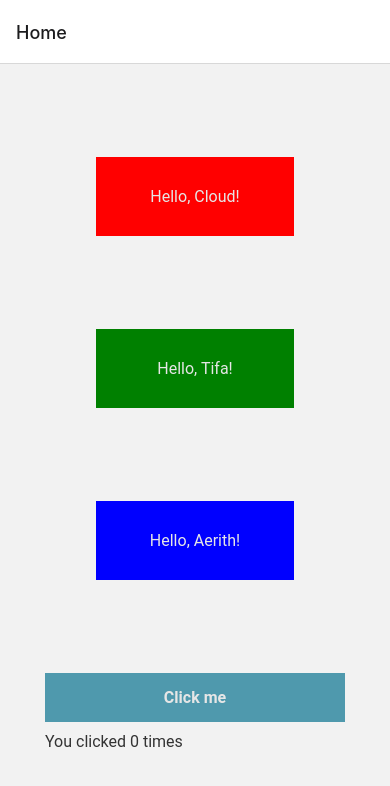
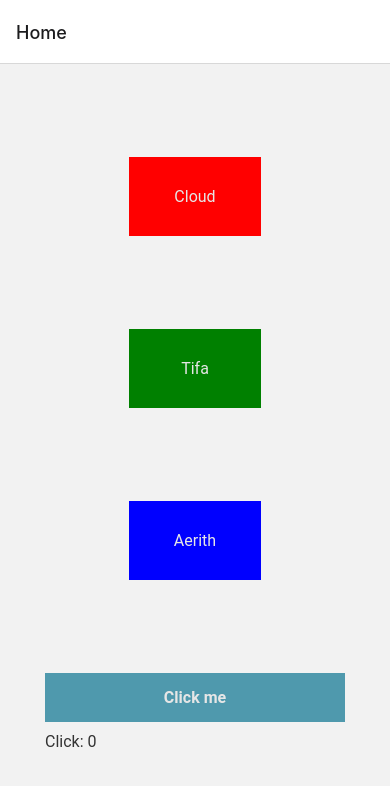
Before and after one commit to erikryverling/react-native-lab, a React Native app: screen / in a window 390 px wide. Shown: the top 786 px of the page. Built offline with nearby package versions, Linux system fonts and the light colour scheme.

Commit message:
Clean up

```diff
--- a/App.tsx
+++ b/App.tsx
@@ -1,12 +1,12 @@
-import React, {Component} from 'react';
-import {Text, View, StyleSheet, TouchableOpacity} from 'react-native';
-import {NavigationContainer} from '@react-navigation/native';
-import {createNativeStackNavigator} from '@react-navigation/native-stack';
+import React, {Component} from 'react'
+import {Text, View, StyleSheet, TouchableOpacity} from 'react-native'
+import {NavigationContainer} from '@react-navigation/native'
+import {createNativeStackNavigator} from '@react-navigation/native-stack'
 
-const Stack = createNativeStackNavigator();
+const Stack = createNativeStackNavigator()
 
 const styles = StyleSheet.create({
-    container: {
+    centerContainer: {
         flex: 1,
         justifyContent: 'space-evenly',
         alignItems: 'center',
@@ -14,11 +14,11 @@ const styles = StyleSheet.create({
         gap: 30
     },
 
-    item: {
+    listItem: {
         justifyContent: 'center',
         alignItems: 'center',
         padding: 30,
-        width: '60%'
+        width: '40%'
     },
 
     button: {
@@ -33,25 +33,31 @@ const styles = StyleSheet.create({
         color: '#e6e6e6',
         fontFamily: 'Roboto',
         fontSize: 16,
-    }
-});
+    },
+
+    titleText: {
+        color: '#333333',
+        fontFamily: 'Roboto',
+        fontSize: 26,
+        fontWeight: 'bold',
+        textAlign: 'center',
+    },
+
+})
 
 type GreetingProps = {
-    name: string;
-    style: Style;
+    name: string
+    style: Style
 }
 
 // Functional component
-const Character = (props: GreetingProps) => {
+const ListItem = (props: GreetingProps) => {
     return (
-        <TouchableOpacity
-            style={[styles.item, props.style]}
-            onPress={props.onNavigate}
-        >
-            <Text style={[styles.baseText, {textAlign: 'center'}]}>Hello, {props.name}!</Text>
+        <TouchableOpacity style={[styles.listItem, props.style]} onPress={props.onNavigate}>
+            <Text style={[styles.baseText, {textAlign: 'center'}]}>{props.name}</Text>
         </TouchableOpacity>
-    );
-};
+    )
+}
 
 // Class component
 class Counter extends Component {
@@ -62,8 +68,8 @@ class Counter extends Component {
     onPress = () => {
         this.setState({
             count: this.state.count + 1,
-        });
-    };
+        })
+    }
 
     render() {
         return(
@@ -72,30 +78,53 @@ class Counter extends Component {
                     <Text style={[styles.baseText, {fontWeight: 'bold'}]}>Click me</Text>
                 </TouchableOpacity>
                 <View>
-                    <Text style={[styles.baseText, {color: '#333333'}]}>You clicked {this.state.count} times</Text>
+                    <Text style={[styles.baseText, {color: '#333333'}]}>Click: {this.state.count}</Text>
                 </View>
             </View>
-        );
+        )
     }
 }
 
-const HomeScreen = ({navigation}) => {
+class HomeScreen extends Component {
+    navigate(name) {
+        this.props.navigation.navigate('Profile', {name: name})
+    }
+
+    render() {
         return(
-        <View style={[styles.container]}>
-            <Character style={{backgroundColor: 'red'}} name="Cloud" onNavigate = { () => navigation.navigate('Profile', {name: "Cloud"}) } />
-            <Character style={{backgroundColor: 'green'}} name="Tifa" onNavigate = { () => navigation.navigate('Profile', {name: "Tifa"}) } />
-            <Character style={{backgroundColor: 'blue'}} name="Aerith" onNavigate = { () => navigation.navigate('Profile', {name: "Aerith"}) } />
+            <View style={[styles.centerContainer]}>
+                <ListItem
+                    style={{backgroundColor: 'red'}}
+                    name="Cloud"
+                    onNavigate = {() => this.navigate('Cloud')} />
+
+                <ListItem
+                    style={{backgroundColor: 'green'}}
+                    name="Tifa"
+                    onNavigate = {() => this.navigate('Tifa')} />
+
+                <ListItem
+                    style={{backgroundColor: 'blue'}}
+                    name="Aerith"
+                    onNavigate = {() => this.navigate('Aerith')} />
+
                 <Counter/>
+
             </View>
         )
     }
+}
 
-const ProfileScreen = ({navigation, route}) => {
+class ProfileScreen extends Component {
+    render() {
         return(
-        <View style={[styles.container]}>
-            <Text style={[styles.baseText, {color: '#333333'}, {textAlign: 'center'}]}>{route.params.name}'s profile</Text>
+            <View style={[styles.centerContainer]}>
+                <Text style={styles.titleText}>
+                    {this.props.route.params.name}'s profile
+                </Text>
             </View>
         )
+    }
 }
 
 class App extends Component {
@@ -115,8 +144,8 @@ class App extends Component {
                     />
                 </Stack.Navigator>
             </NavigationContainer>
-        );
+        )
     }
-};
+}
 
-export default App;
+export default App
```
Lines whose indentation alone changed are shown as unchanged.
